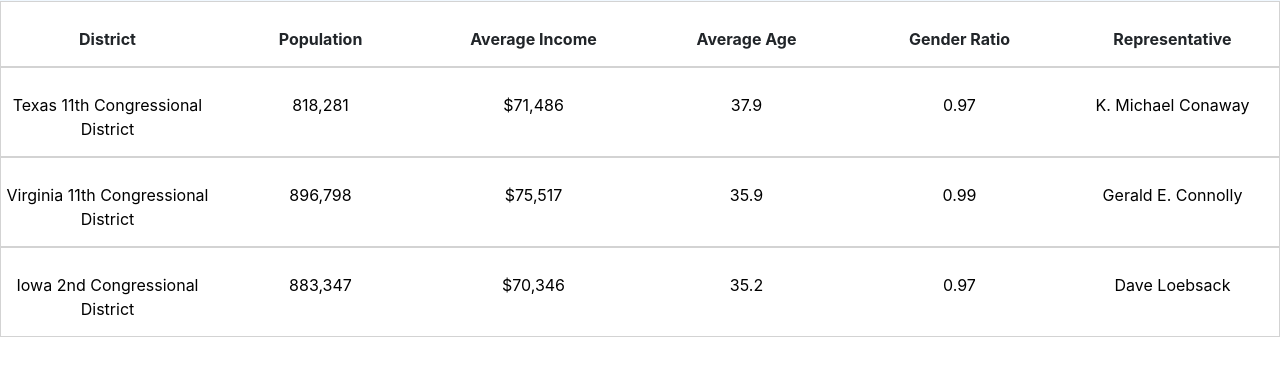
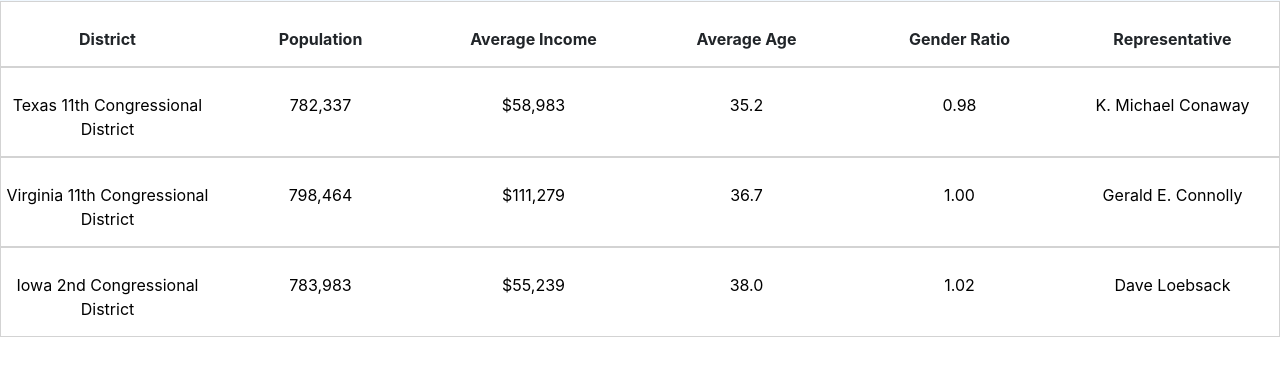
Before and after one commit to nithinp300/FoodMeOnce, a React (Create React App) app: page /Districts in a window 1280 px wide. Shown: the part 360-736 px from the top of the page. Built offline with nearby package versions, Linux system fonts and the light colour scheme.

Commit message:
Distircts data set change

```diff
--- a/src/components/Districts/index.js
+++ b/src/components/Districts/index.js
@@ -12,43 +12,43 @@ class Districts extends Component {
     districts: [
       {
         name: "Texas 11th Congressional District",
-        population: "818,281",
-        medianIncome: "71,486",
-        avgAge: "37.9",
-        genderRatio: "0.97",
+        population: "782,337",
+        medianIncome: "58,983",
+        avgAge: "35.2",
+        genderRatio: "0.98",
         representative: "K. Michael Conaway",
         senators: "John Cornyn, Ted Cruz",
         peoplePerSquareMile: "136.7",
-        povertyRate: "10.3%",
-        numHouseholds: "315,100",
+        povertyRate: "8.7%",
+        numHouseholds: "279,550",
         id: "C001062",
         wikipedia: "https://en.wikipedia.org/wiki/Texas%27s_11th_congressional_district"
       },
       {
         name: "Virginia 11th Congressional District",
-        population: "896,798",
-        medianIncome: "75,517",
-        avgAge: "35.9",
-        genderRatio: "0.99",
+        population: "798,464",
+        medianIncome: "111,279",
+        avgAge: "36.7",
+        genderRatio: "1.00",
         representative: "Gerald E. Connolly",
         senators: "John Cornyn, Ted Cruz",
         peoplePerSquareMile: "166.9",
-        povertyRate: "7.9%",
-        numHouseholds: "290,104",
+        povertyRate: "4.5%",
+        numHouseholds: "268,471",
         id: "L000565",
         wikipedia: "https://en.wikipedia.org/wiki/Virginia%27s_11th_congressional_district"
       },
       {
         name: "Iowa 2nd Congressional District",
-        population: "883,347",
-        medianIncome: "70,346",
-        avgAge: "35.2",
-        genderRatio: "0.97",
+        population: "783,983",
+        medianIncome: "55,239",
+        avgAge: "38.0",
+        genderRatio: "1.02",
         representative: "Dave Loebsack",
         senators: "John Cornyn, Ted Cruz",
         peoplePerSquareMile: "396.3",
-        povertyRate: "8.9%",
-        numHouseholds: "288,768",
+        povertyRate: "8.7%",
+        numHouseholds: "313,626",
         id: "C001078",
         wikipedia: "https://en.wikipedia.org/wiki/Iowa%27s_2nd_congressional_district"
       },
--- a/src/components/InstancePages/DistrictInstance.js
+++ b/src/components/InstancePages/DistrictInstance.js
@@ -11,44 +11,44 @@ class DistrictInstance extends React.Component{
         districts: [
             {
               name: "Texas 11th Congressional District",
-              population: "818,281",
-              medianIncome: "71,486",
-              avgAge: "37.9",
-              genderRatio: "0.97",
+              population: "782,337",
+              medianIncome: "58,983",
+              avgAge: "35.2",
+              genderRatio: "0.98",
               representative: "K. Michael Conaway",
               senators: "John Cornyn, Ted Cruz",
               peoplePerSquareMile: "136.7",
-              povertyRate: "10.3%",
-              numHouseholds: "315,100",
+              povertyRate: "8.7%",
+              numHouseholds: "279,550",
               id: "C001062",
               wikipedia: "https://en.wikipedia.org/wiki/Texas%27s_11th_congressional_district"
             },
             {
               name: "Virginia 11th Congressional District",
-              population: "896,798",
-              medianIncome: "75,517",
-              avgAge: "35.9",
-              genderRatio: "0.99",
+              population: "798,464",
+              medianIncome: "111,279",
+              avgAge: "36.7",
+              genderRatio: "1.00",
               representative: "Gerald E. Connolly",
               senators: "John Cornyn, Ted Cruz",
               peoplePerSquareMile: "166.9",
-              povertyRate: "7.9%",
-              numHouseholds: "290,104",
-              id: "C001078",
+              povertyRate: "4.5%",
+              numHouseholds: "268,471",
+              id: "L000565",
               wikipedia: "https://en.wikipedia.org/wiki/Virginia%27s_11th_congressional_district"
             },
             {
               name: "Iowa 2nd Congressional District",
-              population: "883,347",
-              medianIncome: "70,346",
-              avgAge: "35.2",
-              genderRatio: "0.97",
+              population: "783,983",
+              medianIncome: "55,239",
+              avgAge: "38.0",
+              genderRatio: "1.02",
               representative: "Dave Loebsack",
               senators: "John Cornyn, Ted Cruz",
               peoplePerSquareMile: "396.3",
-              povertyRate: "8.9%",
-              numHouseholds: "288,768",
-              id: "L000565",
+              povertyRate: "8.7%",
+              numHouseholds: "313,626",
+              id: "C001078",
               wikipedia: "https://en.wikipedia.org/wiki/Iowa%27s_2nd_congressional_district"
             },
           ],
```
